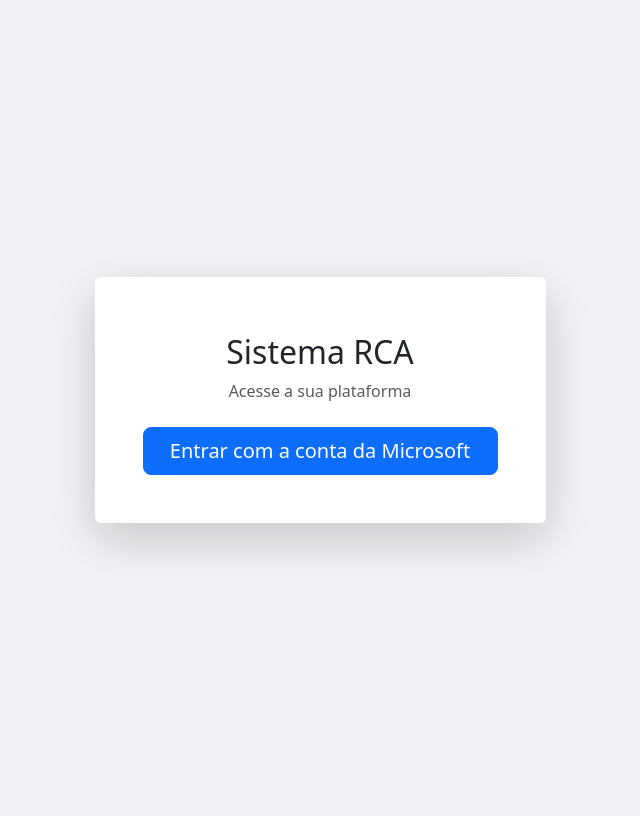
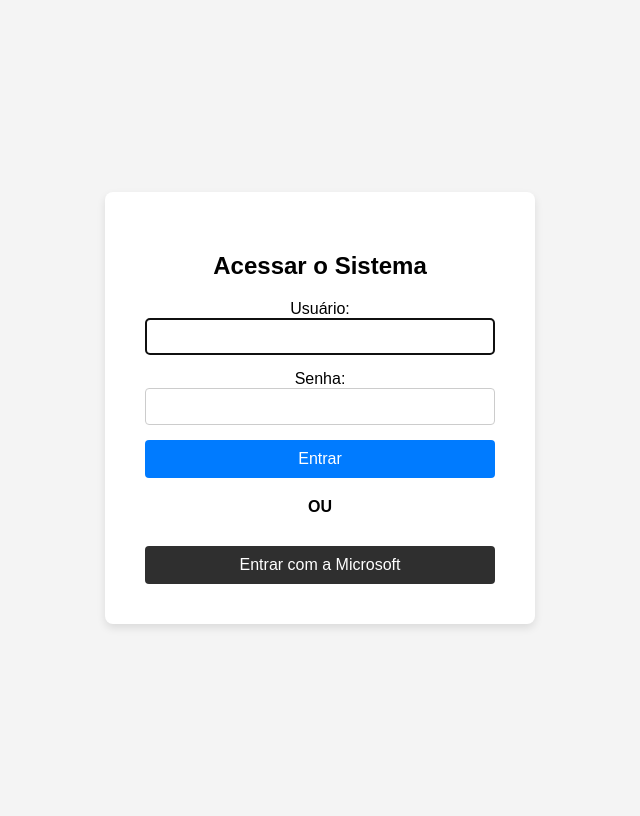
Before and after one commit to Jeff1984Sor/sistemarca, a Django app: page /contas/login/ in a window 1280 px wide. Shown: the whole page, without its empty margins (320-960 px from the left). Before the commit the page ends 552 px from the top, so only its background shows below. Run offline with Django 5.2, Linux system fonts and the light colour scheme; data that the repository does not hold is empty.

Commit message:
Adiciona tela de login dupla com usuario/senha e Microsoft

```diff
--- a/aureon_core/settings.py
+++ b/aureon_core/settings.py
@@ -138,7 +138,7 @@
 DEFAULT_AUTO_FIELD = 'django.db.models.BigAutoField'
 LOGIN_REDIRECT_URL = 'home'
 LOGOUT_REDIRECT_URL = 'home'
-LOGIN_URL = "django_auth_adfs:login"
+LOGIN_URL = 'login'
 X_FRAME_OPTIONS = "SAMEORIGIN"
 SILENCED_SYSTEM_CHECKS = ["security.W019"]
 INTERNAL_IPS = ["127.0.0.1"]
--- a/contas/templates/contas/login.html
+++ b/contas/templates/contas/login.html
@@ -1,39 +1,46 @@
-{% extends 'core/base_fullscreen.html' %}
+<!-- em contas/templates/contas/login.html -->
+<!DOCTYPE html>
+<html lang="pt-br">
+<head>
+    <meta charset="UTF-8">
+    <title>Login - Sistema RCA</title>
+    <!-- Adicione aqui seu CSS se quiser estilizar -->
+    <style>
+        body { font-family: sans-serif; display: flex; justify-content: center; align-items: center; height: 100vh; background-color: #f4f4f4; }
+        .login-container { background: white; padding: 40px; border-radius: 8px; box-shadow: 0 4px 8px rgba(0,0,0,0.1); text-align: center; width: 350px; }
+        .login-container h2 { margin-bottom: 20px; }
+        .login-container form input { width: 100%; padding: 10px; margin-bottom: 15px; border: 1px solid #ccc; border-radius: 4px; box-sizing: border-box; }
+        .login-container button { width: 100%; padding: 10px; border: none; border-radius: 4px; background-color: #007bff; color: white; cursor: pointer; font-size: 16px; }
+        .login-container .separator { margin: 20px 0; font-weight: bold; }
+        .login-container .microsoft-btn { background-color: #2F2F2F; margin-top: 10px; }
+    </style>
+</head>
+<body>
 
-{% block title %}Login - Sistema RCA{% endblock %}
+    <div class="login-container">
+        <h2>Acessar o Sistema</h2>
 
-{% block body_content %}
-<div class="container">
-    <div class="row justify-content-center align-items-center" style="min-height: 100vh;">
-        <div class="col-md-6 col-lg-5">
-            <div class="card shadow-lg border-0">
-                <div class="card-body p-4 p-md-5">
+        <!-- Formulário de Login Padrão (Usuário e Senha) -->
+        <form method="post">
+            {% csrf_token %}
+            {{ form.username.label_tag }}
+            {{ form.username }}
+            {{ form.password.label_tag }}
+            {{ form.password }}
+            {% if form.errors %}
+                <p style="color: red;">Usuário ou senha inválidos.</p>
+            {% endif %}
+            <button type="submit">Entrar</button>
+        </form>
 
-                    <div class="text-center mb-4">
-                        <h2 class="mt-2">Sistema RCA</h2>
-                        <p class="text-muted">Acesse a sua plataforma</p>
-                    </div>
+        <div class="separator">OU</div>
 
-                    {% if form and form.non_field_errors %}
-                        <div class="alert alert-danger text-center" role="alert">
-                            {% for error in form.non_field_errors %}{{ error }}{% endfor %}
-                        </div>
-                    {% endif %}
+        <!-- Botão de Login com a Microsoft -->
+        <a href="{% url 'django_auth_adfs:login' %}">
+            <button class="microsoft-btn">Entrar com a Microsoft</button>
+        </a>
 
-                    {% if error_message %}
-                        <div class="alert alert-danger text-center" role="alert">
-                            {{ error_message }}
-                        </div>
-                    {% endif %}
+    </div>
 
-                    <div class="d-grid mt-4">
-                        <a href="{% url 'django_auth_adfs:login' %}" class="btn btn-primary btn-lg">
-                            <i class="bi bi-microsoft"></i> Entrar com a conta da Microsoft
-                        </a>
-                    </div>
-                </div>
-            </div>
-        </div>
-    </div>
-</div>
-{% endblock %}
+</body>
+</html>
--- a/contas/urls.py
+++ b/contas/urls.py
@@ -1,18 +1,32 @@
-# contas/urls.py
+# contas/urls.py (ATUALIZADO)
 
 from django.urls import path, reverse_lazy
 from django.contrib.auth import views as auth_views
-from .views import SignUpView, CustomLoginView, PerfilView
+from .views import SignUpView, PerfilView # Removemos a importação de CustomLoginView
 
 app_name = 'contas'
 
 urlpatterns = [
-    # URLs de Autenticação
+    # URLs de Autênticação
+
+    # Rota para o usuário criar uma nova conta (se aplicável)
     path('signup/', SignUpView.as_view(), name='signup'),
-    path('login/', CustomLoginView.as_view(), name='login'),
+
+    # Rota de Login - ESTA É A MUDANÇA PRINCIPAL
+    # Estamos usando a LoginView padrão do Django e dizendo a ela para usar
+    # nosso novo template com as duas opções de login.
+    path(
+        'login/',
+        auth_views.LoginView.as_view(
+            template_name='contas/login.html'
+        ),
+        name='login'
+    ),
+
+    # Rota de Logout - Já estava correta
     path('logout/', auth_views.LogoutView.as_view(), name='logout'),
 
-    # URLs de Perfil e Senha
+    # URLs de Perfil e Senha - Já estavam corretas
     path('perfil/', PerfilView.as_view(), name='perfil'),
 
     path(
```
